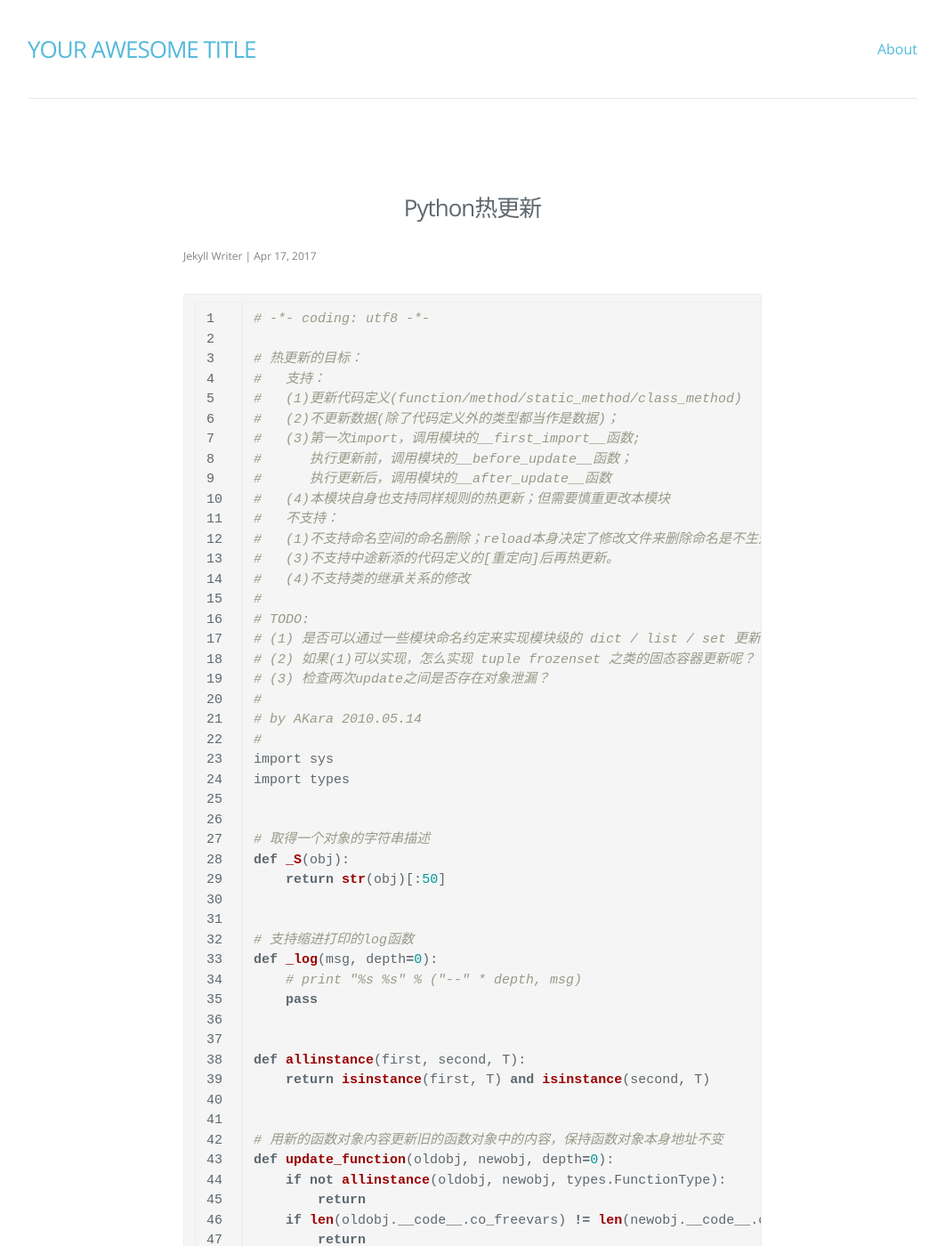
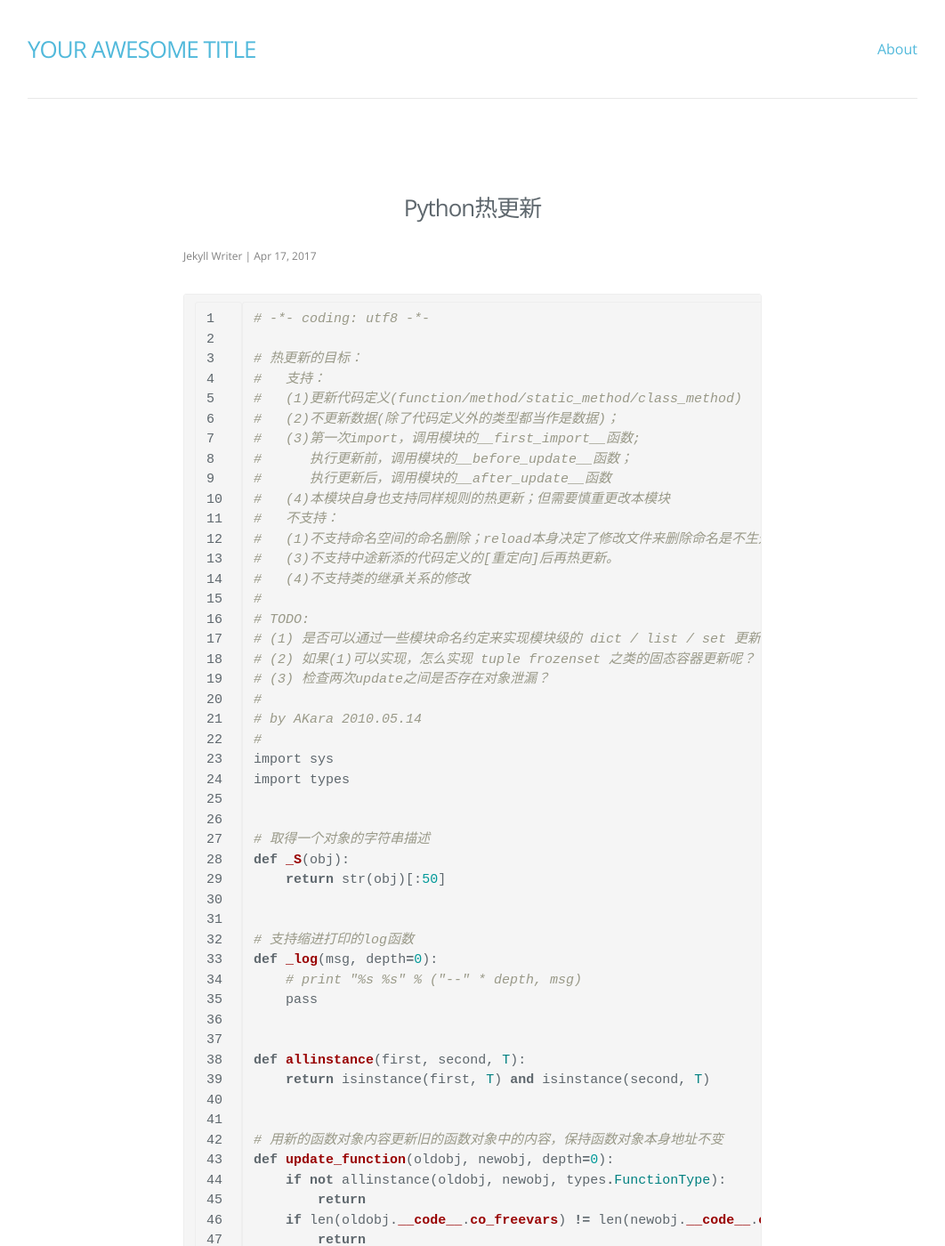
Before and after one commit to zwanfei/zwanfei.github.io, a Jekyll site: the page built from _posts/2017-04-17-python.md, in a window 1280 px wide and 1400 px high. Shown: the whole window at 89% size, without its empty margins (109-1171 px from the left). Built offline with Jekyll 4.4.1, drawn with Linux system fonts in a browser that asks for light colours; nearby versions of some CDN libraries; some of the changed text lies outside the part shown.

Commit message:
Update 2017-04-17-python.md

```diff
--- a/_posts/2017-04-17-python.md
+++ b/_posts/2017-04-17-python.md
@@ -3,7 +3,7 @@ title: Python热更新
 layout: post
 ---
 
-{% highlight Python linenos %}
+{% highlight ruby linenos %}
 # -*- coding: utf8 -*-
 
 # 热更新的目标：
```
